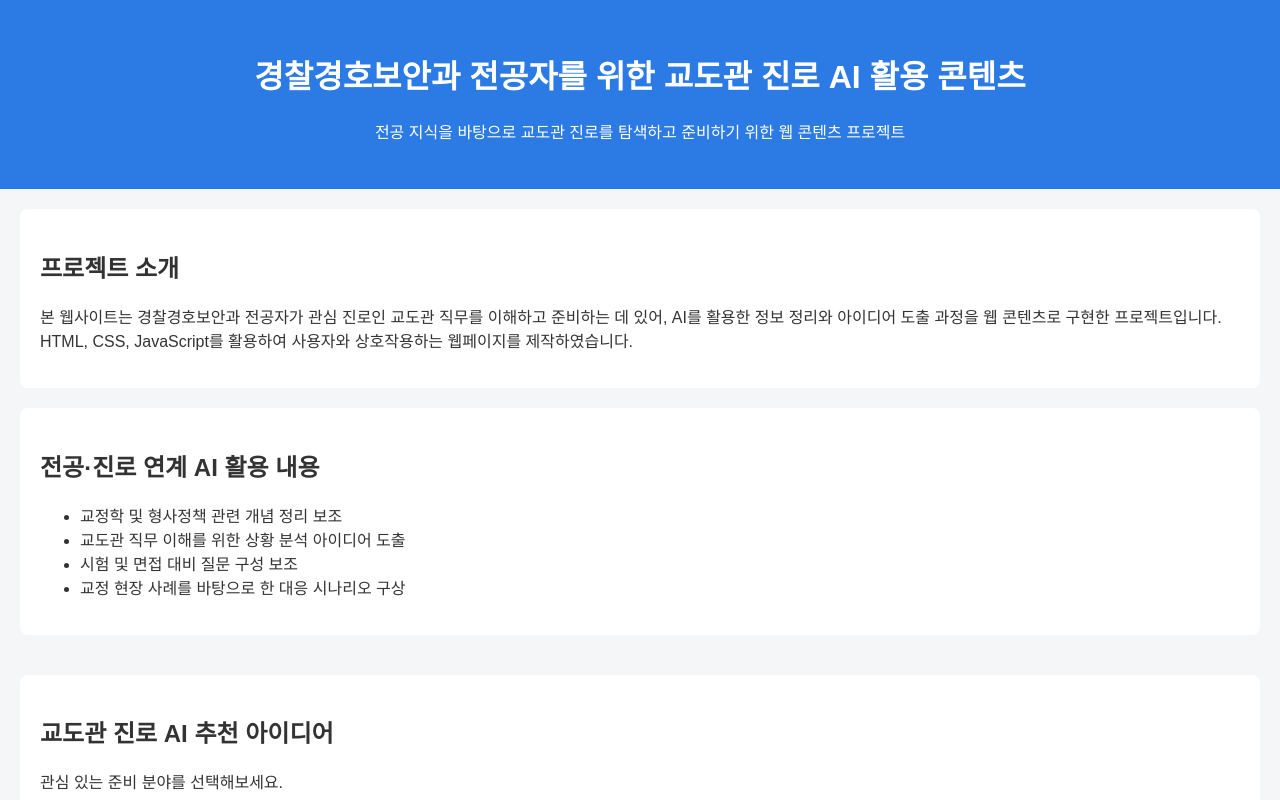
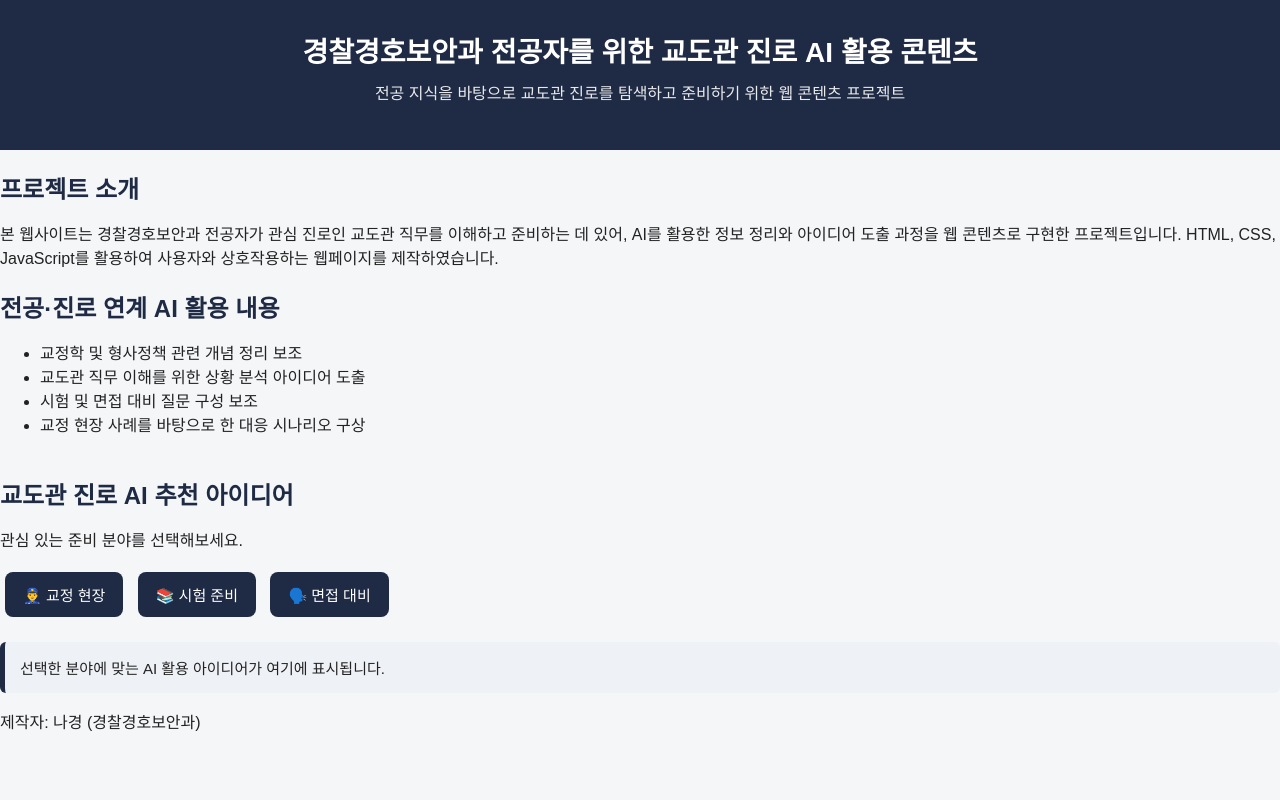
Before and after one commit to nakyeong0046/ai-web-project, a plain HTML site: page index.html in a window 1280 px wide. Shown: the top 800 px of the page. Drawn offline with Linux system fonts and the light colour scheme.

Commit message:
Update style.css

```diff
--- a/style.css
+++ b/style.css
@@ -1,41 +1,63 @@
 body {
-  font-family: Arial, sans-serif;
+  font-family: 'Apple SD Gothic Neo', 'Noto Sans KR', sans-serif;
+  background-color: #f4f6f8;
   margin: 0;
   padding: 0;
-  background-color: #f4f6f8;
-  color: #333;
+  color: #222;
 }
 
 header {
-  background-color: #2c7be5;
+  background-color: #1f2a44;
   color: white;
-  padding: 30px;
+  padding: 30px 20px;
   text-align: center;
 }
 
-section {
-  padding: 20px;
-  margin: 20px;
+header h1 {
+  margin: 0;
+  font-size: 28px;
+}
+
+header p {
+  margin-top: 10px;
+  font-size: 16px;
+  opacity: 0.9;
+}
+
+main {
+  max-width: 800px;
+  margin: 40px auto;
   background: white;
-  border-radius: 8px;
+  padding: 30px;
+  border-radius: 12px;
+  box-shadow: 0 10px 25px rgba(0,0,0,0.08);
+}
+
+section h2 {
+  color: #1f2a44;
+  margin-bottom: 10px;
 }
 
 button {
-  padding: 10px 15px;
-  background-color: #2c7be5;
+  background-color: #1f2a44;
   color: white;
   border: none;
-  border-radius: 5px;
+  padding: 12px 18px;
+  margin: 5px;
+  border-radius: 8px;
+  font-size: 15px;
   cursor: pointer;
 }
 
 button:hover {
-  background-color: #1a5bb8;
+  background-color: #2f3e63;
 }
 
-footer {
-  text-align: center;
+#aiResult {
+  margin-top: 20px;
   padding: 15px;
-  font-size: 14px;
-  color: #777;
+  background-color: #eef1f6;
+  border-left: 5px solid #1f2a44;
+  border-radius: 6px;
+  font-size: 15px;
 }
```
